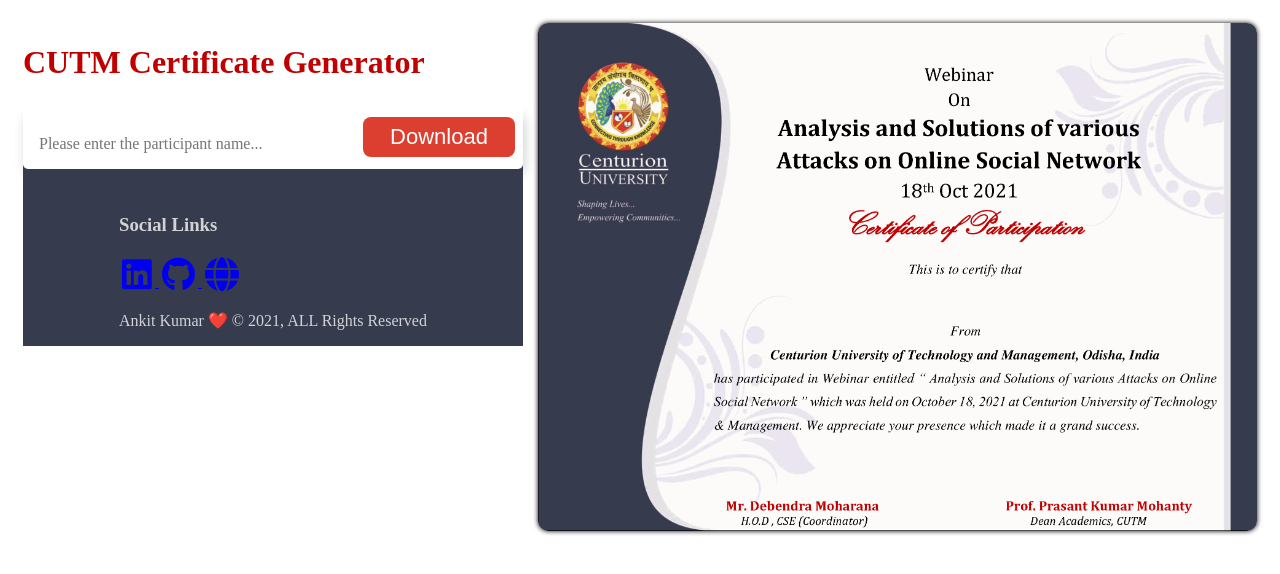
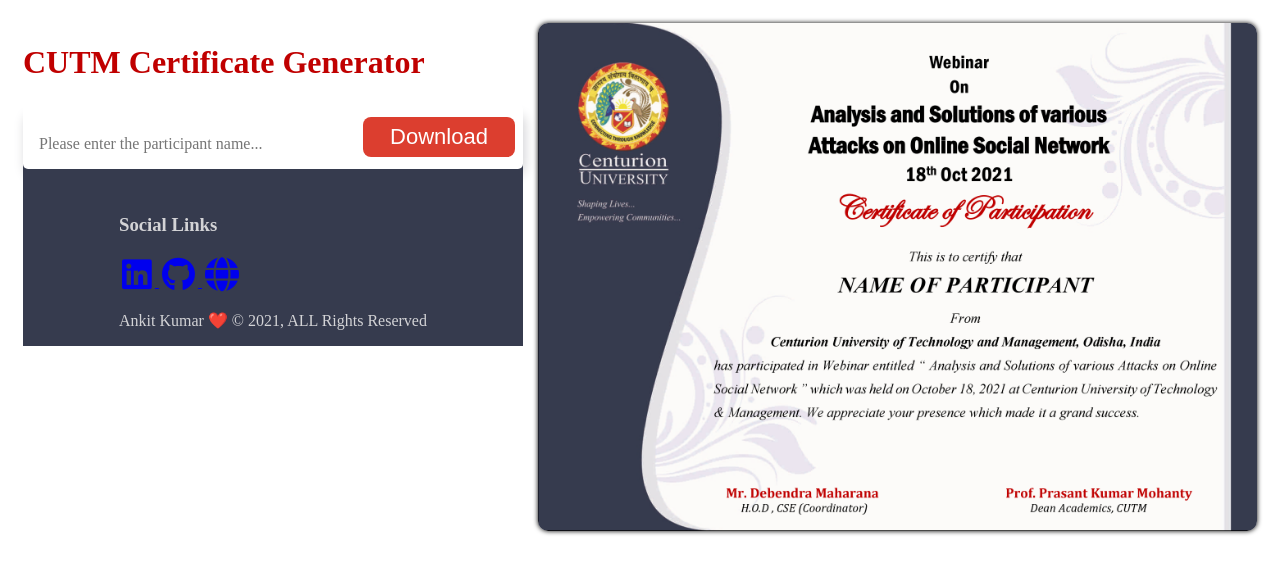
Before and after one commit to ankitjha-webdev/CUTM_Certificate_Generator, a React (Create React App) app: page / in a window 1280 px wide. Shown: the top 574 px of the page. Built offline with nearby package versions, Linux system fonts and the light colour scheme; some icons are missing.

Commit message:
Update App.js

```diff
--- a/src/App.js
+++ b/src/App.js
@@ -62,7 +62,7 @@
         <div id="downloadWrapper" ref={this.certificateWrapper}>
           <div id="certificateWrapper">
             <p>{this.state.Name}</p>
-             <img src="/Participatant-CERTIFICATE.png" alt="Certificate" />
+             <img src="/Participatant-CERTIFICATE-18format.png" alt="Certificate" />
           </div>
         </div>
       </div>
```
